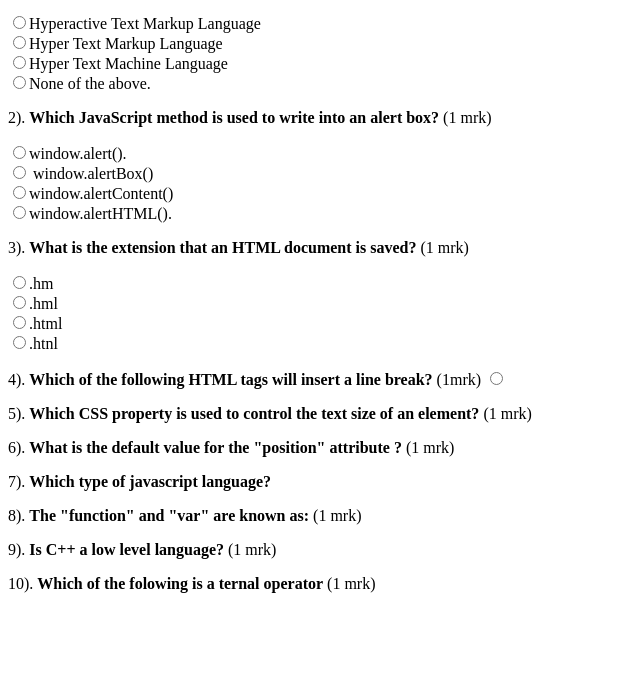
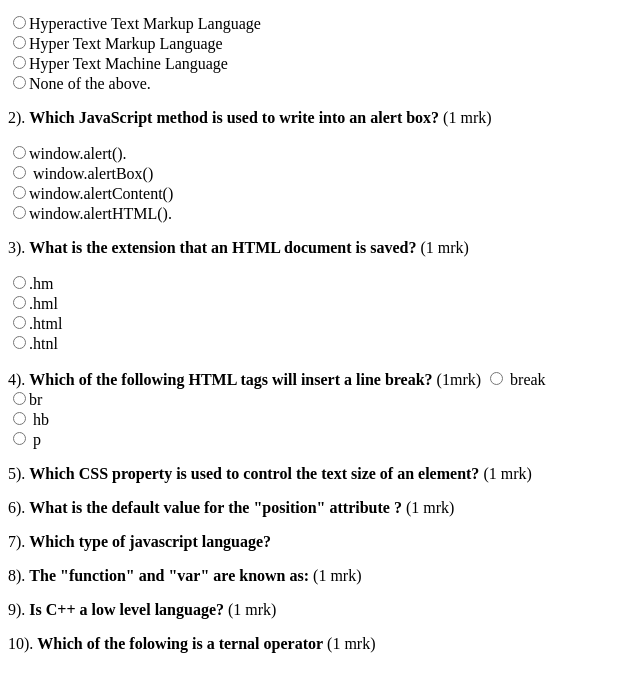
Before and after one commit to denisdelaki/thirdIP, a plain HTML site: page index.html in a window 1280 px wide. Shown: the part 101-792 px from the top of the page, without its empty margins (0-640 px from the left). Drawn offline with Linux system fonts and the light colour scheme.

Commit message:
added the multiple choices for question 4

```diff
--- a/index.html
+++ b/index.html
@@ -76,7 +76,10 @@
           4).
           <b>Which of the following HTML tags will insert a line break?</b>
           (1mrk)
-          <input type="radio" value=" <break>"> <break> <br>
+          <input type="radio" value=" <break>" /> break <br />
+          <input type="radio" value="<br>" required="<br>" />br <br />
+          <input type="radio" value="<hb>" /> hb <br />
+          <input type="radio" value="<p>" /> p <br />
         </p>
         <label> </label>
         <!--The fifth Question-->
```
